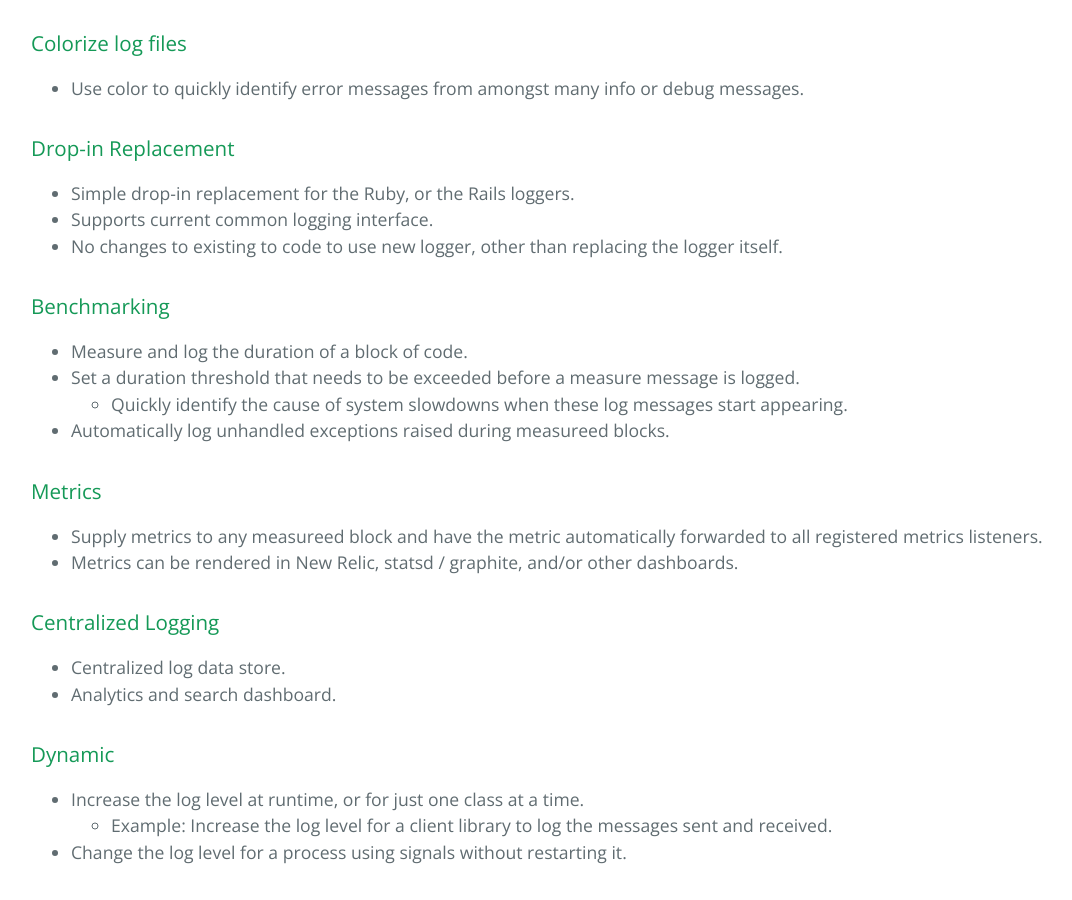
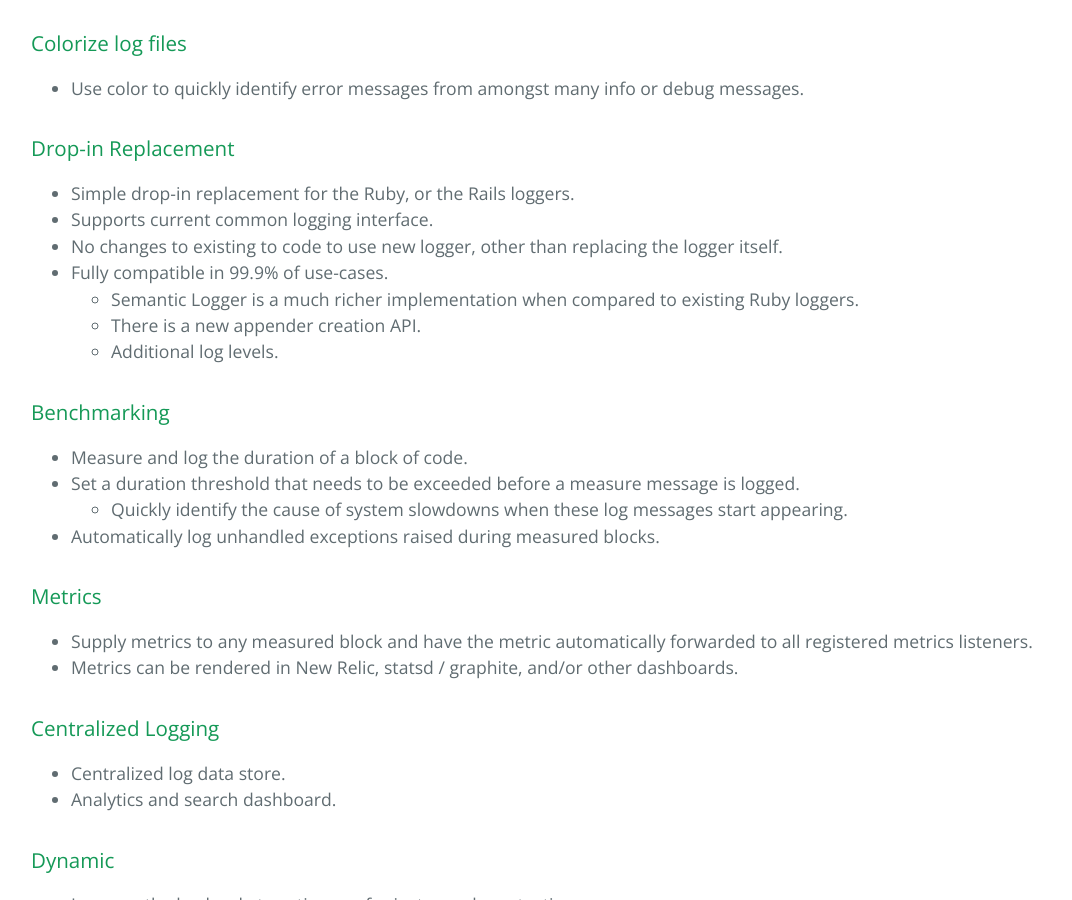
Before and after one commit to reidmorrison/semantic_logger, a Jekyll site: the page built from index.md, in a window 1280 px wide and 900 px high, scrolled down 1726 px. Shown: the whole window, without its empty margins (65-1137 px from the left). Built offline with Jekyll 4.4.1, drawn with Linux system fonts in a browser that asks for light colours.

Commit message:
Documentation for #28

```diff
--- a/index.md
+++ b/index.md
@@ -69,17 +69,21 @@ logger.info('Queried table',
 * Simple drop-in replacement for the Ruby, or the Rails loggers.
 * Supports current common logging interface.
 * No changes to existing to code to use new logger, other than replacing the logger itself.
+* Fully compatible in 99.9% of use-cases.
+   * Semantic Logger is a much richer implementation when compared to existing Ruby loggers.
+   * There is a new appender creation API.
+   * Additional log levels.
 
 ### Benchmarking
 
 * Measure and log the duration of a block of code.
 * Set a duration threshold that needs to be exceeded before a measure message is logged.
     * Quickly identify the cause of system slowdowns when these log messages start appearing.
-* Automatically log unhandled exceptions raised during measureed blocks.
+* Automatically log unhandled exceptions raised during measured blocks.
 
 ### Metrics
 
-* Supply metrics to any measureed block and have the metric automatically forwarded to
+* Supply metrics to any measured block and have the metric automatically forwarded to
   all registered metrics listeners.
 * Metrics can be rendered in New Relic, statsd / graphite, and/or other dashboards.
 
```
